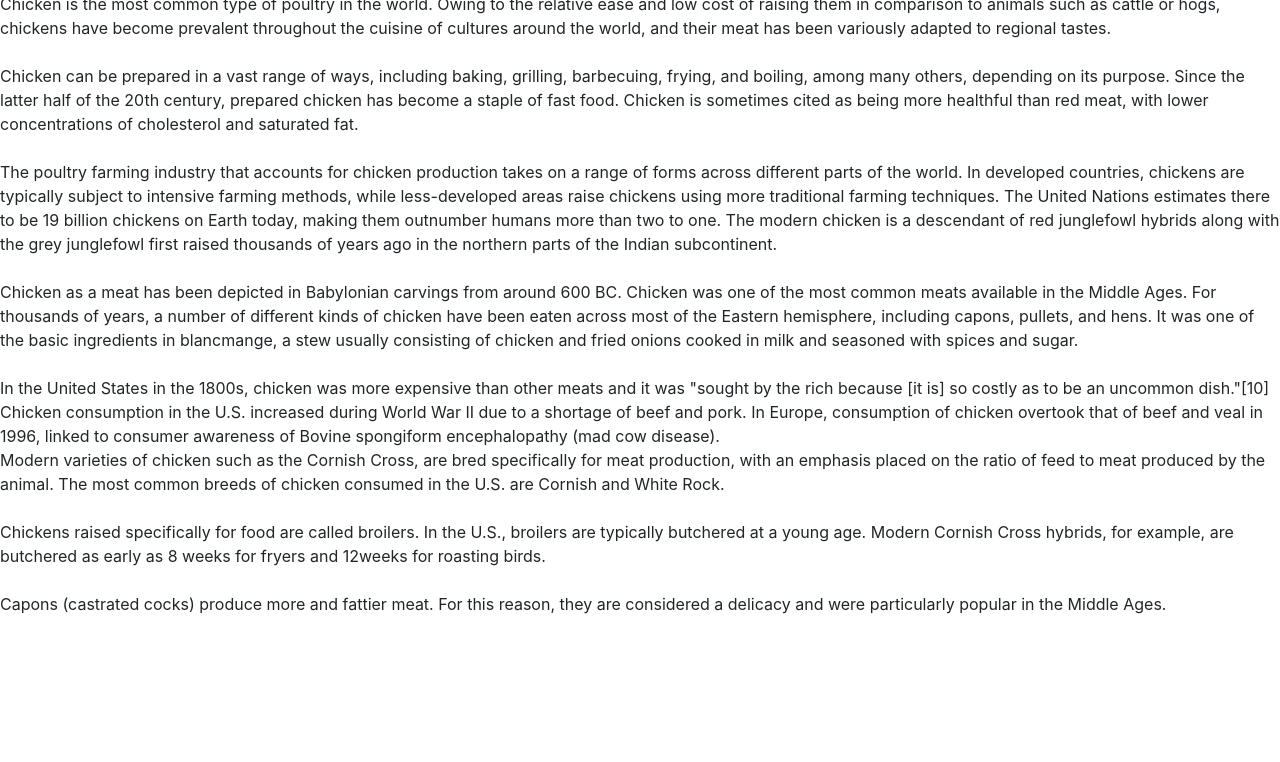
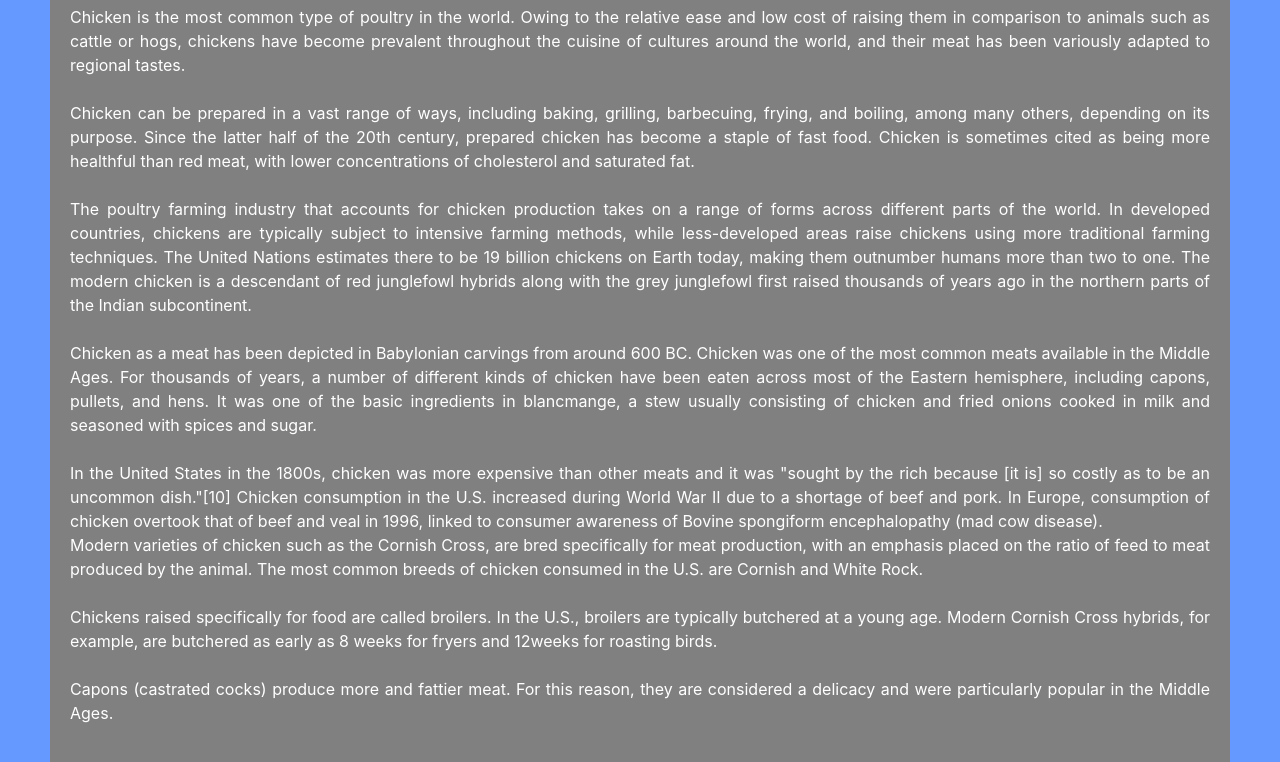
Before and after one commit to SArikeshi/coursera-test, a plain HTML site: page Module3/index.html in a window 1280 px wide. Shown: the part 164-926 px from the top of the page. Before the commit the page ends 800 px from the top, so only its background shows below. Drawn offline with nearby package versions, Linux system fonts and the light colour scheme; files that its build step writes are made by us from their sources; a script that the page names is missing; files whose address does not match are found by name.

Commit message:
Update index.html

```diff
--- a/Module3/index.html
+++ b/Module3/index.html
@@ -5,8 +5,8 @@
     <meta http-equiv="X-UA-Compatible" content="IE=edge">
     <meta name="viewport" content="width=device-width, initial-scale=1">
     <title>Solution for Module 3 Assignment</title>
-    <link rel="stylesheet" href="css/bootstrap.min.css">
-    <link rel="stylesheet" href="css/stylesheet.css">
+    <link rel="stylesheet" href="./bootstrap/css/bootstrap.min.css">
+    <link rel="stylesheet" href="./bootstrap/css/style.css">
   </head>
 <body>
 	<header>
```
